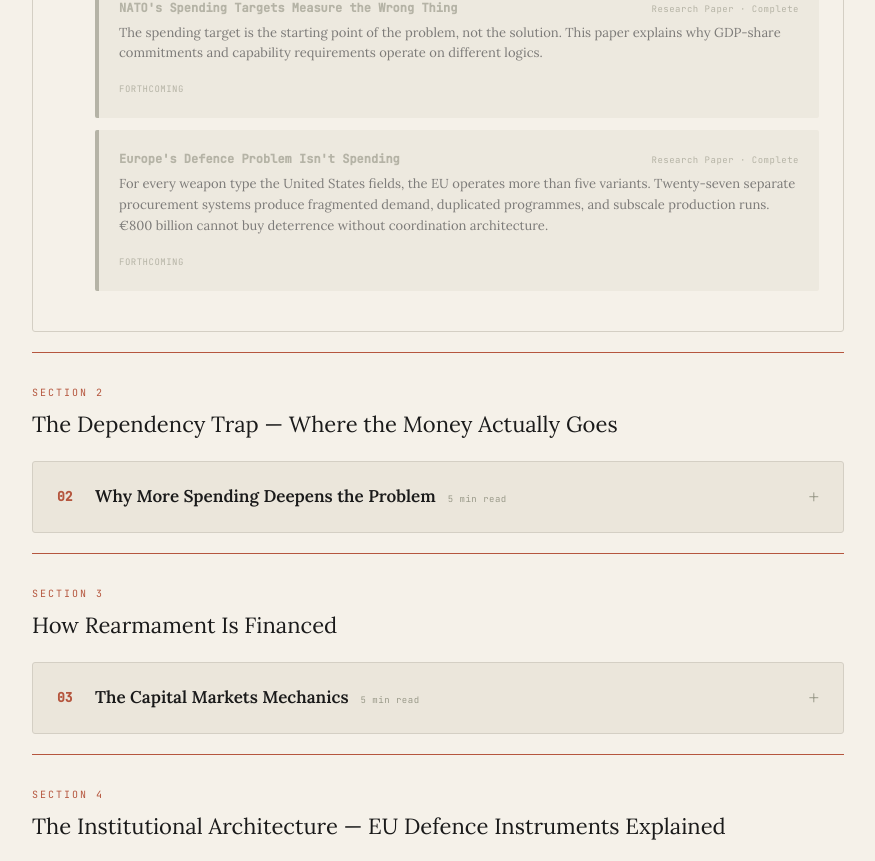
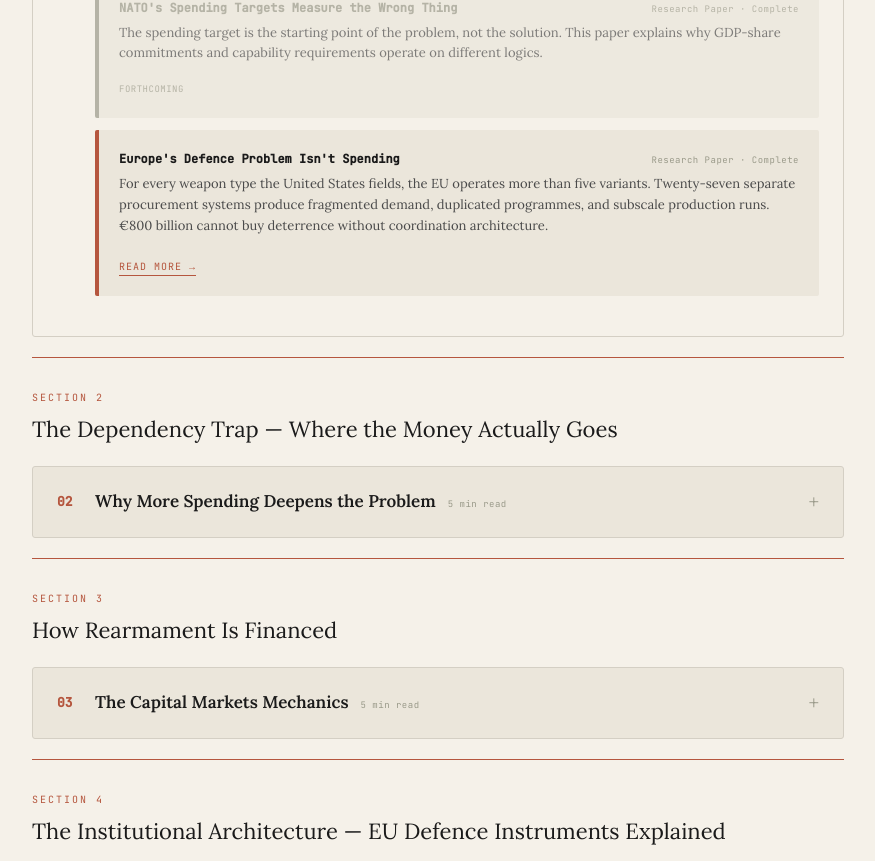
Before and after one commit to scosullivan/security-ireland, a Next.js app: page /european-defence in a window 1280 px wide. Shown: the part 1560-2421 px from the top of the page, without its empty margins (202-1077 px from the left). Built offline with nearby package versions, Linux system fonts and the light colour scheme.

Commit message:
Update page.tsx

```diff
--- a/src/app/european-defence/page.tsx
+++ b/src/app/european-defence/page.tsx
@@ -190,8 +190,7 @@ export default function EuropeanDefence() {
               type="Research Paper"
               status="Complete"
               desc="For every weapon type the United States fields, the EU operates more than five variants. Twenty-seven separate procurement systems produce fragmented demand, duplicated programmes, and subscale production runs. €800 billion cannot buy deterrence without coordination architecture."
-              slug="europes-defence-problem-isnt-spending"
-              forthcoming
+              slug="defence-financing-explained"
             />
           </div>
         </Expandable>
```
